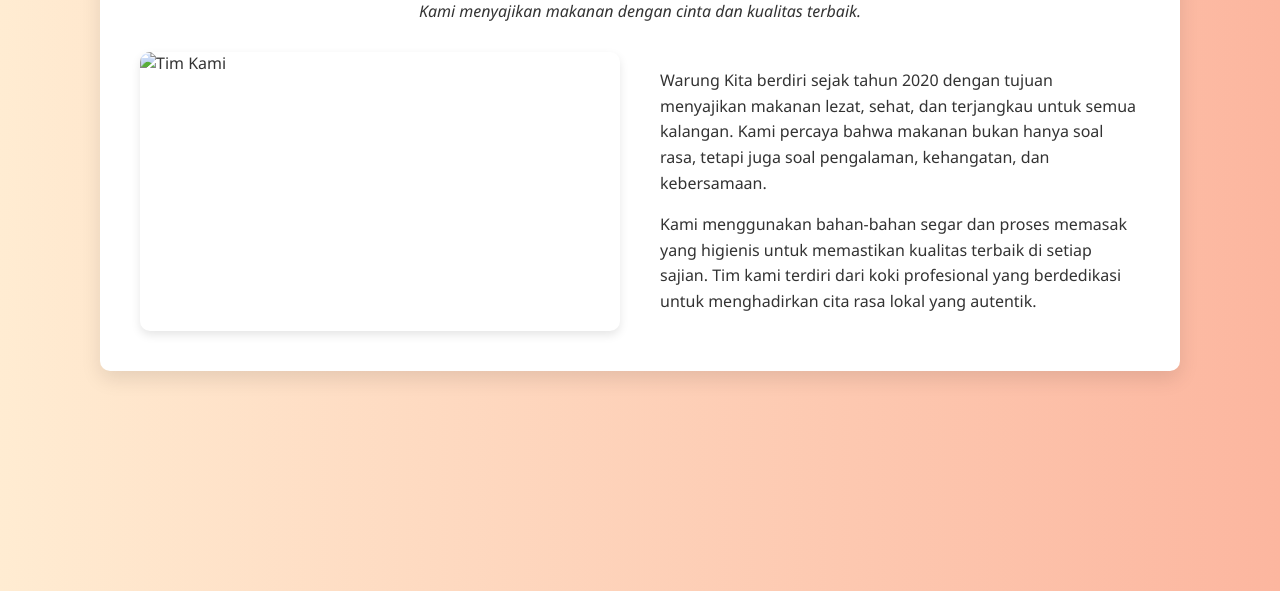
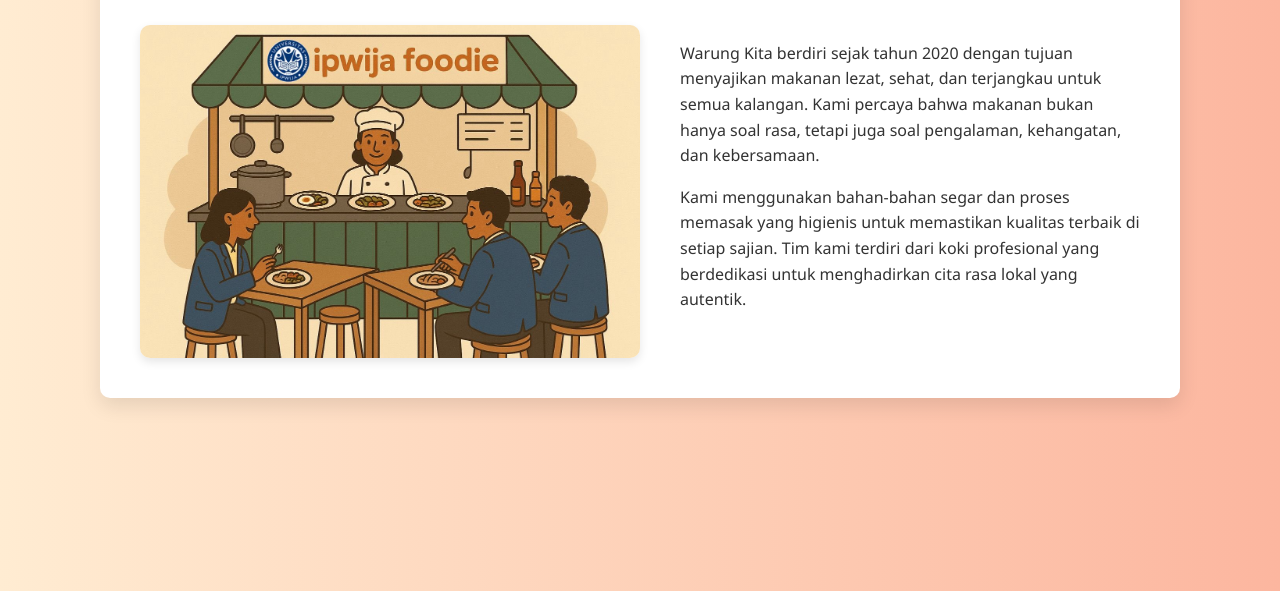
Before and after one commit to DwiPutroBagusSugianto/PW, a plain HTML site: page web/about_us.html in a window 1280 px wide. Shown: the part 329-920 px from the top of the page. Drawn offline with Linux system fonts and the light colour scheme.

Commit message:
Update about_us.html

```diff
--- a/web/about_us.html
+++ b/web/about_us.html
@@ -12,7 +12,7 @@
       <h1>Tentang Kami</h1>
       <p class="tagline">Kami menyajikan makanan dengan cinta dan kualitas terbaik.</p>
       <div class="content">
-        <img src="image/fotokantin.jpg/400x300/?restaurant,kitchen" alt="Tim Kami">
+        <img src="image/fotokantin.jpg" alt="Tim Kami">
         <div>
           <p>
             Warung Kita berdiri sejak tahun 2020 dengan tujuan menyajikan makanan lezat, sehat, dan terjangkau untuk semua kalangan.
```
